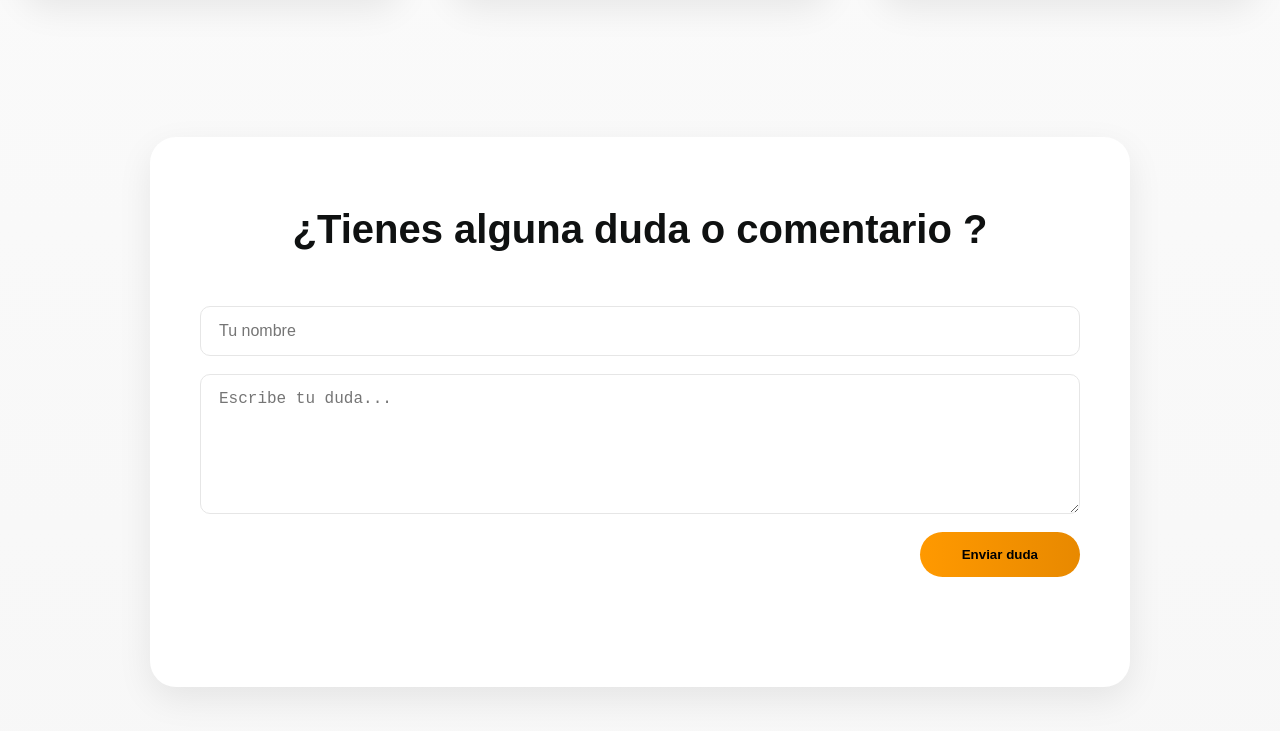
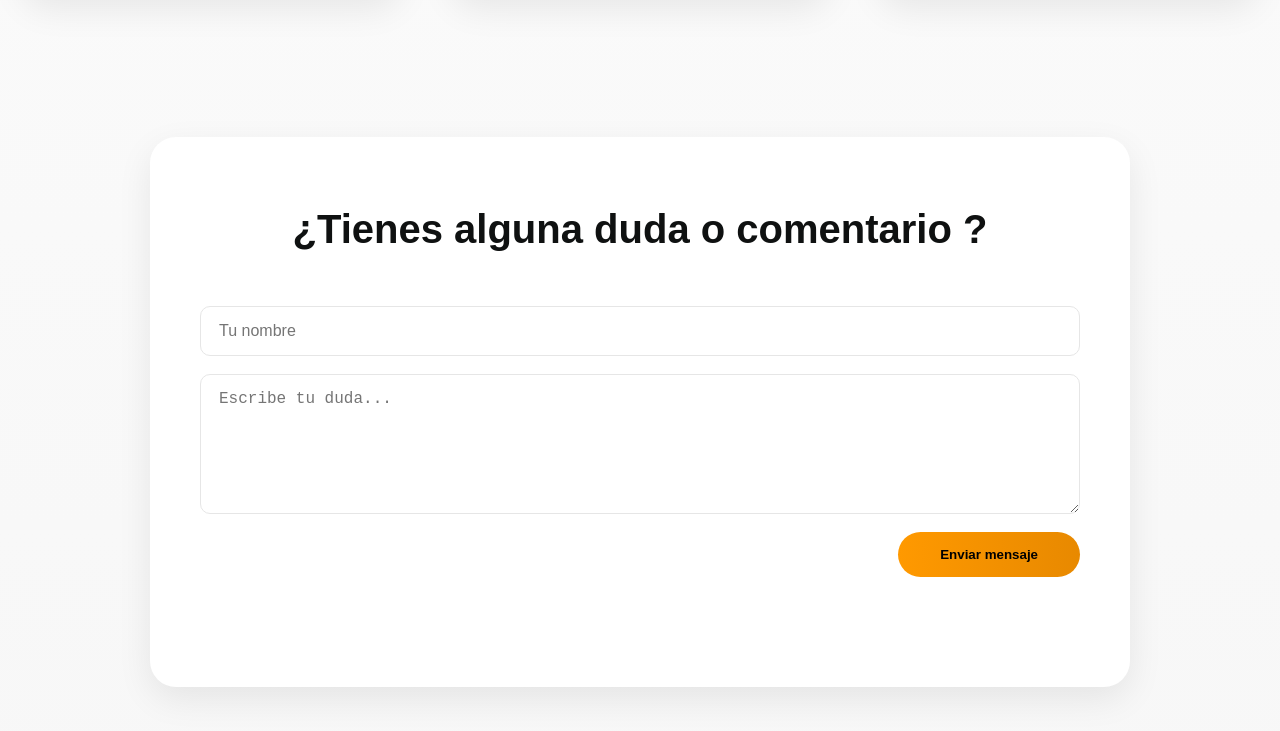
Before and after one commit to fernnwe/Prime-Supps, a plain HTML site: page info.html in a window 1280 px wide. Shown: the part 1570-2301 px from the top of the page. Drawn offline with nearby package versions, Linux system fonts and the light colour scheme; no server answers.

Commit message:
<button type=submit>Enviar mensaje</button>

```diff
--- a/info.html
+++ b/info.html
@@ -132,7 +132,7 @@
       <form id="comentario-form">
         <input type="text" id="nombre" placeholder="Tu nombre" required>
         <textarea id="mensaje" placeholder="Escribe tu duda..." required></textarea>
-        <button type="submit">Enviar duda</button>
+        <button type="submit">Enviar mensaje</button>
       </form>
 
       <div id="lista-comentarios"></div>
```
